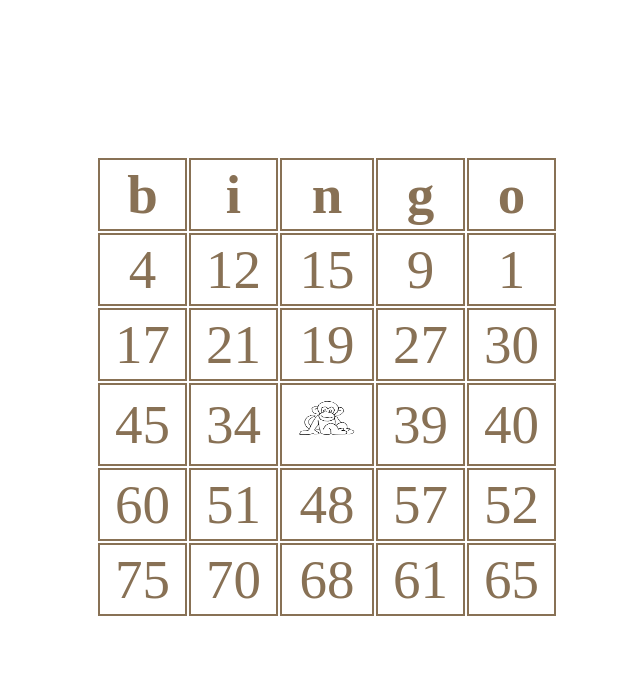
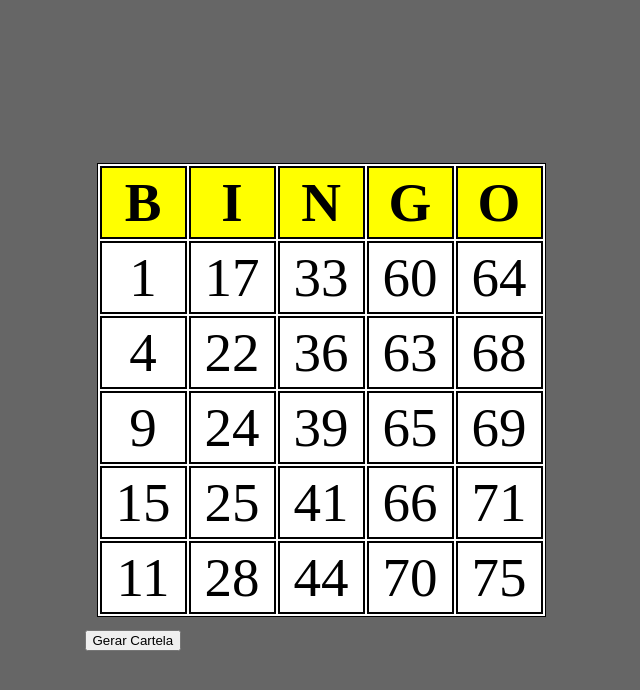
Before and after one commit to pompeuskk/IW2-B-, a plain HTML site: page bingo.html in a window 1280 px wide. Shown: the whole page, without its empty margins (319-959 px from the left). Drawn offline with Linux system fonts and the light colour scheme.

Commit message:
gerei tabela

```diff
--- /dev/null
+++ b/bingo.css
@@ -0,0 +1,30 @@
+body, html{
+    margin: 0%;
+    padding: 0%;
+    height: 100%;
+    background:rgb(255, 255, 255);
+    display: flex;
+    justify-content: center;
+    align-items: center;
+}
+table{ border: 1px; color: rgb(136, 113, 85);
+margin: 13px 13px;
+
+}
+td, th{
+font-size: 55px;
+padding: 3px 15px;
+text-align: center;
+border: 2px solid;
+
+}
+
+div{
+background-image: url('cartela.jng');
+width: 476px;
+height: 515px;
+}
+img {
+height: 60px;
+width: 60px;
+}
--- a/bingo.html
+++ b/bingo.html
@@ -4,138 +4,184 @@
     <meta charset="UTF-8">
     <meta http-equiv="X-UA-Compatible" content="IE=edge">
     <meta name="viewport" content="width=device-width, initial-scale=1.0">
-    <title>Cartela de Bingo</title>
-</head>
+    <title>cartela de bingo</title>
     <style>
         body, html{
-               margin: 0%;
+            margin: 0;
             padding: 0%;
             height: 100%;
-               background:rgb(255, 255, 255);
+            background-color: #666;
             display: flex;
             justify-content: center;
             align-items: center;
         }
-     table{ border: 1px; color: rgb(136, 113, 85);
-        margin: 13px 13px;
-
+        table{
+            border: 1px solid;
+            margin: 13px 12px;
+            background-color: #fff;
         }
         td, th{
             font-size: 55px;
-        padding: 3px 15px;
+            padding:3px 14px;
+            border: 2px solid;
             text-align: center;
-        border: 2px solid;
+        }
+        th{
+            background-color: yellow;
+        }
+
+        img{
+            height: 50px;
+            height: 5 0px;
+            justify-content: center;
 
         }
 
-    div{
-        background-image: url('cartela.jng');
-        width: 476px;
-        height: 515px;
-    }
-    img {
-        height: 60px;
-        width: 60px;
-    }
-
     </style>
+</head>
 <body>
     <div>
         <table>
             <thead>
             <tr>
-                     <th>b</th>
-                     <th>i</th>
-                     <th>n</th>
-                     <th>g</th>
-                     <th>o</th>
+                <th>B</th>
+                <th>I</th>
+                <th>N</th>
+                <th>G</th>
+                <th>O</th>
             </tr>
         </thead>
         <tbody>
             <tr>
-                      <td>4</td>
-                      <td>12</td>
-                      <td>15</td>
-                      <td>9</td>
-                      <td>1</td>
-                  </tr>
-
-                  <tr>
-                      <td>17</td>
-                      <td>21</td>
-                      <td>19</td>
-                      <td>27</td>
-                      <td>30</td>
-                  </tr>
-
-                  <tr>
-                      <td>45</td>
-                      <td>34</td>
-                      <td><img src="/assets/vdds.png" alt=""></td>
-                      <td>39</td>
-                      <td>40</td>
-                  </tr>
-
-                  <tr>
-                      <td>60</td>
-                      <td>51</td>
-                      <td>48</td>
-                      <td>57</td>
-                      <td>52</td>
+                <td id="b1" onclick="marcarsorteado('b1', this)">1</td>
+                <td id="i1">17</td>
+                <td id="n1">33</td>
+                <td id="g1">60</td>
+                <td id="o1">64</td>
             </tr>
             <tr>
-                      <td>75</td>
-                      <td>70</td>
-                      <td>68</td>
-                      <td>61</td>
-                      <td>65</td>
+                <td id="b2">4</td>
+                <td id="i2">22</td>
+                <td id="n2">36</td>
+                <td id="g2">63</td>
+                <td id="o2">68</td>
             </tr>
+            <tr>
+                <td id="b3">9</td>
+                <td id="i3">24</td>
+                <td id="n3">39</td>
+                <td id="g3">65</td>
+                <td id="o3">69</td>
+            </tr>
+            <tr>
+                <td id="b4">15</td>
+                <td id="i4">25</td>
+                <td id="n4">41</td>
+                <td id="g4">66</td>
+                <td id="o4">71</td>
+            </tr>
+            <tr>
+                <td id="b5">11</td>
+                <td id="i5">28</td>
+                <td id="n5">44</td>
+                <td id="g5">70</td>
+                <td id="o5">75</td>
+            </tr>
+            </tbody>
+        </table>
 
+        <button onclick="GerarCartela()">
+            Gerar Cartela
+        </button>
 
-
-
-
-
-        </table>
     </div>
 
 
     <script type="text/javascript">
-            var cartelaB = []; // 1 a 15
-            var cartelaI = []; // 16 a 30
-            var cartelaN = []; // 31 a 45
-            var cartelaG = []; // 46 a 60
-            var cartelaO = []; // 61 a 75
+        var cartelaB = [];//1 a 15
+        var cartelaI = [];//16 a 30
+        var cartelaN = [];//31 a 45
+        var cartelaG = [];//46 a 60
+        var cartelaO = [];//61 a 75
+
+        function GerarCartela(){
+            for (var i = 1;i <= 5; i++){
+                var td = document.getElementById("b"+i)
+                td.innerText = cartelaB[i]
+            }
+            for (var i = 1;i <= 5; i++){
+                var td = document.getElementById("i"+i)
+                td.innerText = cartelaI[i]
+            }
+            for (var i = 1;i <= 5; i++){
+                var td = document.getElementById("n"+i)
+                td.innerText = cartelaN[i]
+            }
+            for (var i = 1;i <= 5; i++){
+                var td = document.getElementById("g"+i)
+                td.innerText = cartelaG[i]
+            }
+            for (var i = 1;i <= 5; i++){
+                var td = document.getElementById("o"+i)
+                td.innerText = cartelaO[i]
+            }
+        }
 
         function GerarArray(NumeroInicial, quantidade) {
             var retorno = []
-                for (var i = 0; i < quantidade i++)
-            {
+            for (var i = 0; i < quantidade; i++){
                 retorno.push(NumeroInicial)
                 NumeroInicial++;
             }
             return retorno
         }
         cartelaB = GerarArray(1,15);
-        console.log("Array da cartela B")
-        console.log(cartelaB)
+        console.log("Array da Coluna B");
+        console.log(cartelaB);
 
-        cartelaB = GerarArray(16, 14);
-        console.log("Array da cartela I")
-        console.log(cartelaI)
+        cartelaI = GerarArray(16,15);
+        console.log("Array da Coluna I");
+        console.log(cartelaI);
 
-        cartelaB = GerarArray(31, 14);
-        console.log("Array da cartela N")
-        console.log(cartelaN)
+        cartelaN = GerarArray(31,15);
+        console.log("Array da Coluna N");
+        console.log(cartelaN);
 
-        cartelaB = GerarArray(46, 14);
-        console.log("Array da cartela G")
-        console.log(cartelaG)
+        cartelaG = GerarArray(46,15);
+        console.log("Array da Coluna G");
+        console.log(cartelaG);
 
-        cartelaB = GerarArray(61, 15);
-        console.log("Array da cartela O")
-        console.log(cartelaO)
+        cartelaO = GerarArray(61,15);
+        console.log("Array da Coluna O");
+        console.log(cartelaO);
 
+        var b1 = document.getElementById("b1");
+        var b2 = document.getElementById("b2");
+        var b3 = document.getElementById("b3");
+        var b4 = document.getElementById("b4");
+        var b5 = document.getElementById("b5");
+
+        console.log(b1);
+        console.log(b2);
+        console.log(b3);
+        console.log(b4);
+        console.log(b5);
+
+        function marcarsorteado(nomeId, elemento){
+            console.log("Elemento=")
+            console.log(elemento)
+            console.log(nomeId)
+            elemento.style.backgroundColor = "red";
+            alert(elemento.style.backgroundColor);
+            if(elemento.style.backgroundColo == "red")
+            {
+                alert("a cor é a red")
+            }
+
+        }
+        /*
+        EXERCICIO PARA NOTA: FAÇA 5 ARRAYS, UM PARA CADA LETRA DO BINGO E DENTRO DELES COLOQUE 5 NUMERO REFERENTES A SUA LETRA SEM REPETIR NENHUM NUMERO TUDO DINAMICAMENTE
+        */
 
     </script>
 </body>
```
Lines whose indentation alone changed are shown as unchanged.
